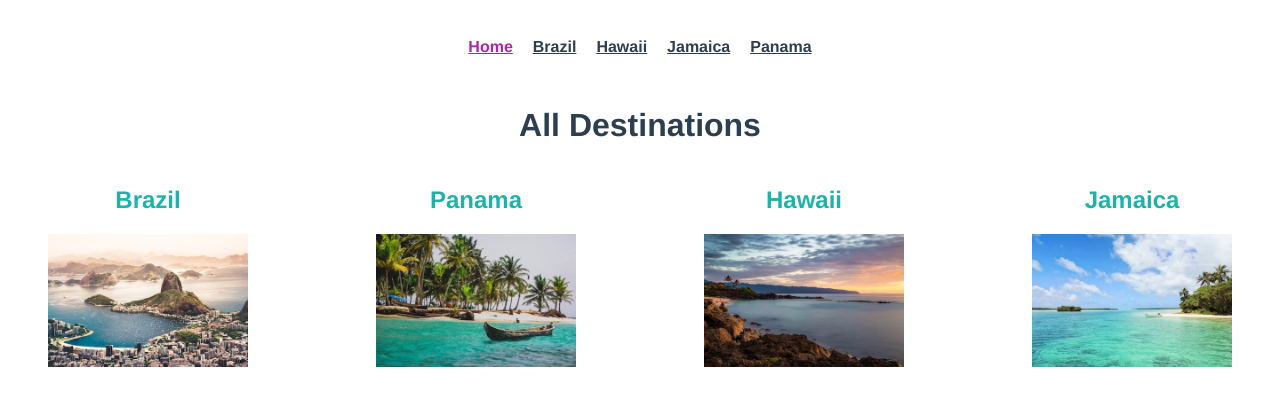
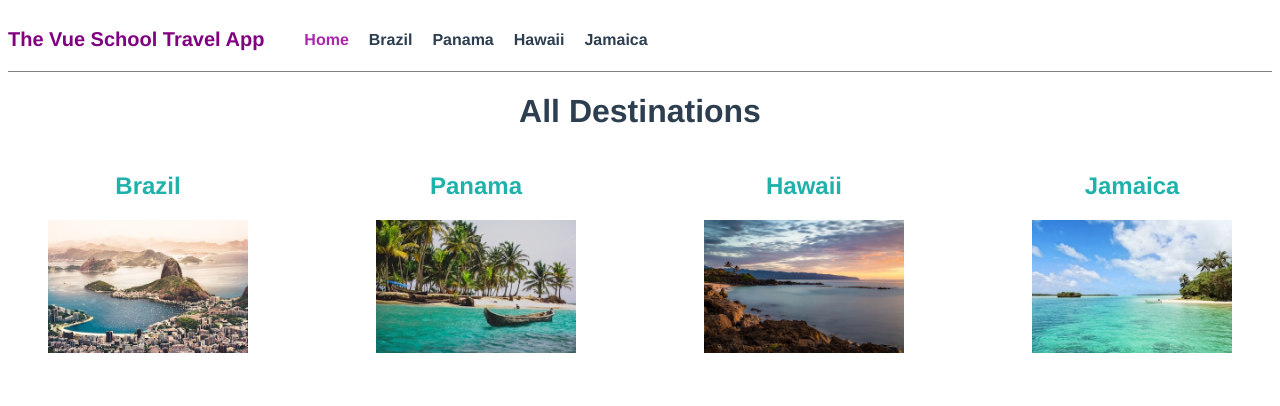
Before and after one commit to Muhodari/vue-travel-app, a Vue app: page / in a window 1280 px wide. Shown: the top 406 px of the page. Built offline with nearby package versions, Linux system fonts and the light colour scheme.

Commit message:
added rerender component when vue router params changes

```diff
--- a/src/App.vue
+++ b/src/App.vue
@@ -1,7 +1,7 @@
 <template>
   <div id="app">
    <the-navigation/>
-    <router-view />
+    <router-view :key="$route.path"/>
   </div>
 </template>
 
--- a/src/components/TheNavigation.vue
+++ b/src/components/TheNavigation.vue
@@ -1,31 +1,74 @@
+
 <template>
-    <nav id="nav">
-      <router-link to="/">Home</router-link>
-
-      <router-link to="/brazil">Brazil</router-link>
-      <router-link to="/hawaii">Hawaii</router-link>
-      <router-link to="/jamaica">Jamaica</router-link>
-      <router-link to="/panama">Panama</router-link>
-    </nav>
-
+  <nav id="nav">
+    <p class="logo">The Vue School Travel App</p>
+    <ul class="nav-links">
+      <li class="links">
+        <router-link to="/">
+          Home
+        </router-link>
+      </li>
+      <li
+        v-for="destination in destinations"
+        :key="destination.name"
+        class="links"
+      >
+        <router-link
+          :to="{
+            name: 'DestinationDetails',
+            params: { id: destination.id }
+          }"
+        >
+          {{ destination.name }}
+        </router-link>
+      </li>
+    </ul>
+  </nav>
 </template>
 
+<script>
+import store from "@/store";
+export default {
+  data() {
+    return {
+      destination:this.$route.params.id,
+      destinations: store.destinations
+    };
+  }
+};
+</script>
+
 <style scoped>
-#nav{
-    display:flex;
-    justify-content: center;
-      padding: 30px;
-
+#nav {
+  display: flex;
+  align-items: center;
+  position: sticky;
+  top: 0;
+  background-color: white;
+  border-bottom: 1px solid grey;
+  z-index: 1;
 }
-
-
 #nav a {
+  color: #2c3e50;
+  text-decoration: none;
   font-weight: bold;
-  color: #2c3e50;
-  padding:0 10px;
 }
-
 #nav a.vue-school-active-class {
   color: #ab26ab;
 }
+.nav-links {
+  display: flex;
+}
+.links {
+  padding-right: 20px;
+  list-style: none;
+}
+.links:hover {
+  text-decoration: underline;
+}
+.logo {
+  font-size: 20px;
+  color: purple;
+  font-weight: bold;
+}
 </style>
--- a/src/router/index.js
+++ b/src/router/index.js
@@ -9,33 +9,6 @@
     path: "/",
     name: "Home",
     component: Home,
-  },
-  {
-    path: "/about",
-    name: "About",
-    // route level code-splitting
-    // this generates a separate chunk (about.[hash].js) for this route
-    // which is lazy-loaded when the route is visited.
-    component: () =>
-      import(/* webpackChunkName: "about" */ "../views/About.vue"),
-  },
-  {
-    path:"/brazil",
-    name:"brazil",
-    component:()=>import(/* webpackChunkName: "brazil" */"../views/Brazil")
-  },
-  {
-    path:"/hawaii",
-    name:"hawaii",
-    component:()=>import(/* webpackChunkName: "hawaii" */"../views/Hawaii")
-  },{
-    path:"/jamaica",
-    name:"jamaica",
-    component:()=>import(/* webpackChunkName: "panama" */"../views/Jamaica")
-  },{
-    path:"/panama",
-    name:"panama",
-    component:()=>import(/* webpackChunkName: "jamaica" */"../views/Panama")
   },
   {
     path:"/details/:id",
--- a/src/views/About.vue
+++ /dev/null
@@ -1,5 +0,0 @@
-<template>
-  <div class="about">
-    <h1>This is an about page</h1>
-  </div>
-</template>
--- a/src/views/Brazil.vue
+++ /dev/null
@@ -1,8 +0,0 @@
-<template>
-    <div>
-<h2>
-    Brazil
-</h2>
-
-    </div>
-</template>
--- a/src/views/Hawaii.vue
+++ /dev/null
@@ -1,8 +0,0 @@
-<template>
-    <div>
-<h2>
-Hawaii
-</h2>
-
-    </div>
-</template>
--- a/src/views/Jamaica.vue
+++ /dev/null
@@ -1,8 +0,0 @@
-<template>
-    <div>
-<h2>
-    Jamaica
-</h2>
-
-    </div>
-</template>
--- a/src/views/Panama.vue
+++ /dev/null
@@ -1,8 +0,0 @@
-<template>
-    <div>
-<h2>
-    Panama
-</h2>
-
-    </div>
-</template>
```
